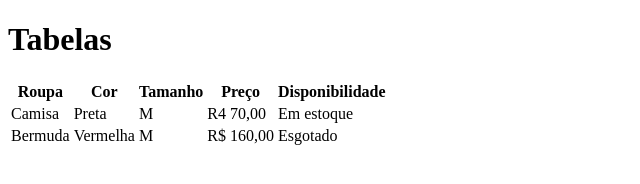
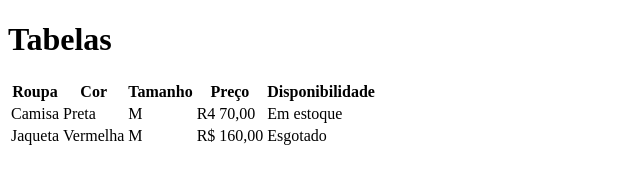
Before and after one commit to luizsauer/tabela-git, a plain HTML site: page index.html in a window 1280 px wide. Shown: the whole page, without its empty margins (0-640 px from the left). Drawn offline with Linux system fonts and the light colour scheme.

Commit message:
trocado de bermuda para jaqueta

```diff
--- a/index.html
+++ b/index.html
@@ -26,7 +26,7 @@
             <td>Em estoque<S/td>
         </tr>
         <tr>
-            <td>Bermuda</td>
+            <td>Jaqueta</td>
             <td>Vermelha</td>
             <td>M</td>
             <td>R$ 160,00</td>
```
